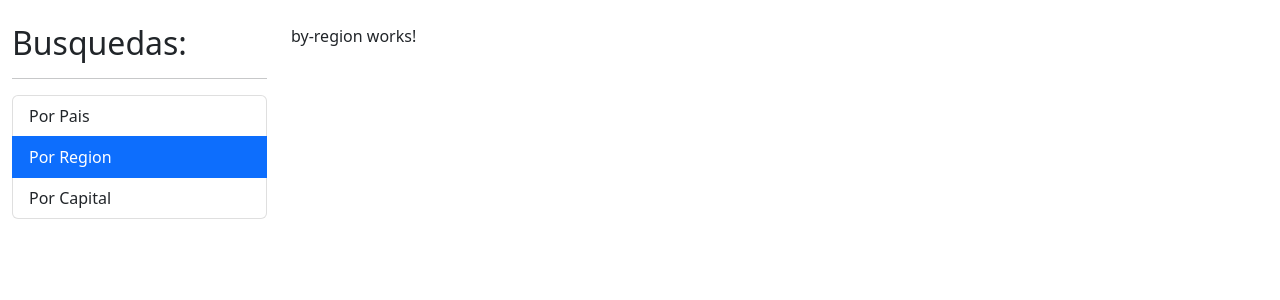
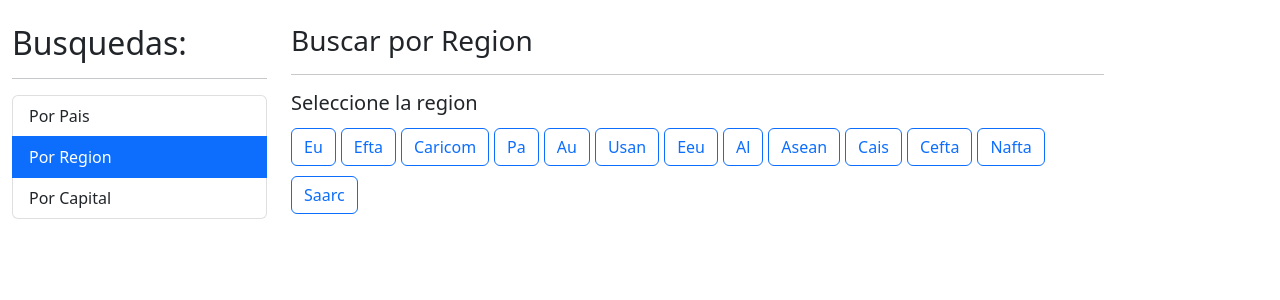
Before and after one commit to hahs-92/angular-country-app, an Angular app: page /region in a window 1280 px wide. Shown: the top 300 px of the page. Built offline with nearby package versions, Linux system fonts and the light colour scheme.

Commit message:
[added]: byRegion component

```diff
--- a/src/app/country/pages/by-region/by-region.component.html
+++ b/src/app/country/pages/by-region/by-region.component.html
@@ -1 +1,34 @@
-<p>by-region works!</p>
+<h3>
+  Buscar por Region <small> {{ activeRegion | titlecase }}</small>
+</h3>
+<hr />
+
+<h5>Seleccione la region</h5>
+
+<section class="row">
+  <div class="col">
+    <!-- [class.btn-primary]="region == activeRegion" -->
+
+    <!-- [ngClass]="{
+      'btn-primary': activeRegion === region,
+      'btn-outline-primary': activeRegion !== region
+    }" -->
+
+    <!-- [class]="
+      region === activeRegion ? 'btn btn-primary' : 'btn btn-outline-primary'
+    " -->
+    <button
+      [class]="getClassCss(region)"
+      *ngFor="let region of regions"
+      (click)="activateRegion(region)"
+    >
+      {{ region | titlecase }}
+    </button>
+  </div>
+</section>
+
+<section *ngIf="countries.length > 0" class="row">
+  <div class="col">
+    <app-table-country [countries]="countries"></app-table-country>
+  </div>
+</section>
--- a/src/app/country/pages/by-region/by-region.component.ts
+++ b/src/app/country/pages/by-region/by-region.component.ts
@@ -1,16 +1,58 @@
-import { Component, OnInit } from '@angular/core';
-
+import { Component } from '@angular/core';
+//services
+import { CountryService } from '../../services/country.service';
+//interfaces
+import { Country } from '../../interfaces/country.interface';
 @Component({
   selector: 'app-by-region',
   templateUrl: './by-region.component.html',
   styles: [
-  ]
+    `
+      button {
+        margin: 5px 5px 5px 0px;
+      }
+    `,
+  ],
 })
-export class ByRegionComponent implements OnInit {
+export class ByRegionComponent {
+  countries: Country[] = [];
+  // regions = ['africa', 'americas', 'asia', 'europe', 'oceania'];
+  regions = [
+    'EU',
+    'EFTA',
+    'CARICOM',
+    'PA',
+    'AU',
+    'USAN',
+    'EEU',
+    'AL',
+    'ASEAN',
+    'CAIS',
+    'CEFTA',
+    'NAFTA',
+    'SAARC',
+  ];
 
-  constructor() { }
+  activeRegion = '';
 
-  ngOnInit(): void {
+  constructor(private countryService: CountryService) {}
+
+  getClassCss(region: string) {
+    return region === this.activeRegion
+      ? 'btn btn-primary'
+      : 'btn btn-outline-primary';
   }
 
+  activateRegion(region: string) {
+    if (region === this.activeRegion) {
+      return;
+    }
+
+    this.activeRegion = region;
+    // this.countries = [];
+    this.countryService.searchCountriesByRegion(region).subscribe({
+      next: (data) => (this.countries = data),
+      error: (error) => console.error(error),
+    });
+  }
 }
--- a/src/app/country/services/country.service.ts
+++ b/src/app/country/services/country.service.ts
@@ -29,6 +29,11 @@ export class CountryService {
     const URL = `${this.BASE_URL}/alpha/${id}`;
     return this.http.get<Country>(URL);
   }
+
+  searchCountriesByRegion(region: string): Observable<Country[]> {
+    const URL = `${this.BASE_URL}/regionalbloc/${region}`;
+    return this.http.get<Country[]>(URL);
+  }
 }
 
 // <!-- api: https://restcountries.com/#api-endpoints-v3-all -->
```
